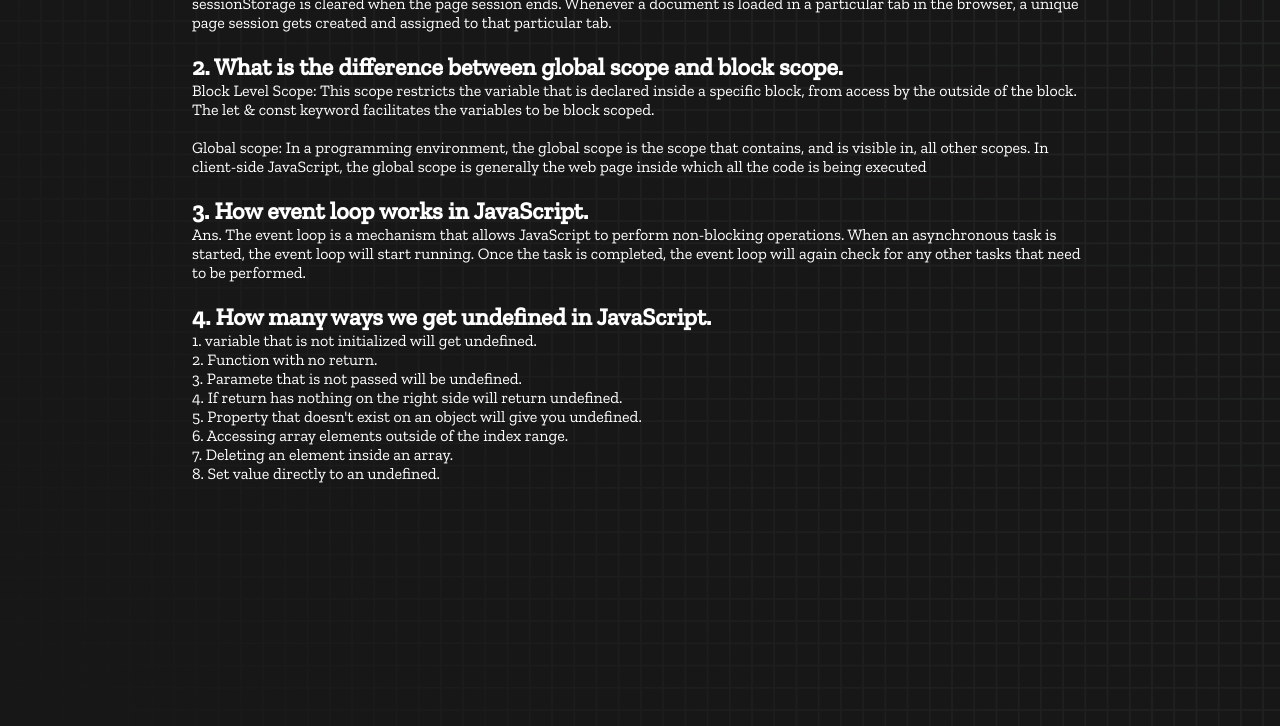
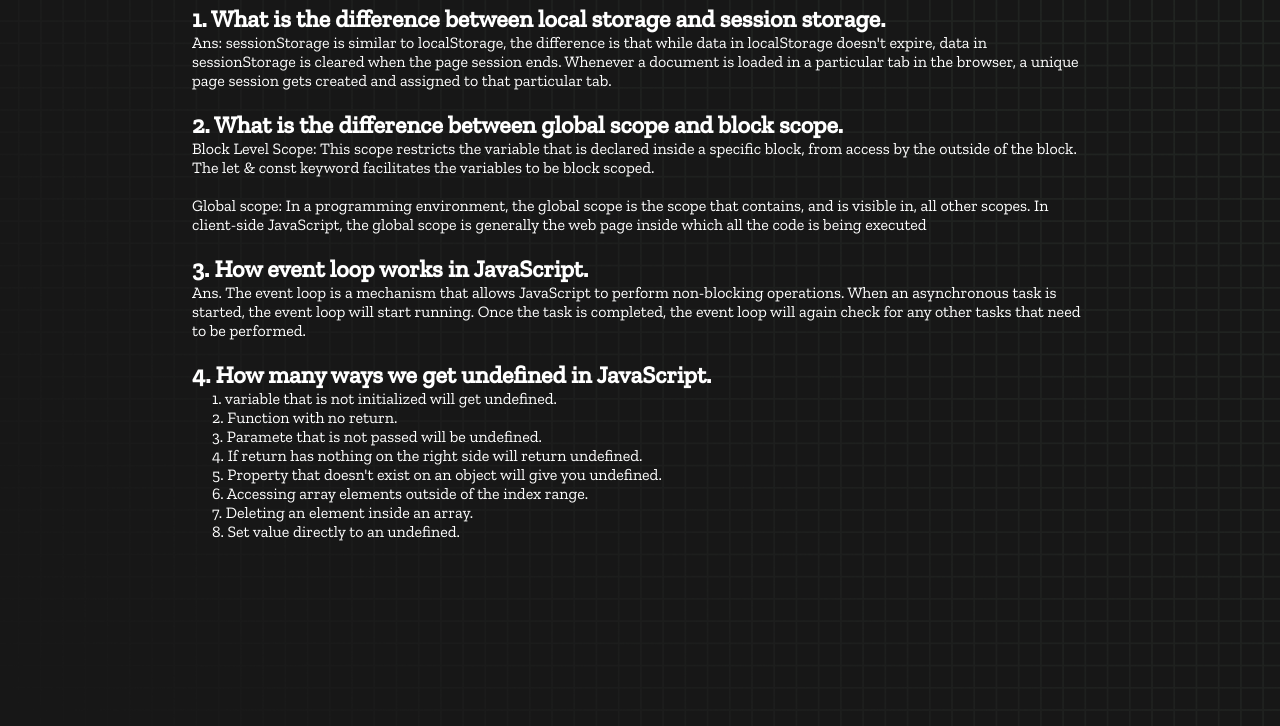
Before and after one commit to MotiurRahman/Speed-Monster, a plain HTML site: page blog.html in a window 1280 px wide. Shown: the part 74-800 px from the top of the page. Drawn offline with nearby package versions, Linux system fonts and the light colour scheme.

Commit message:
Finish Blog page

```diff
--- a/blog.html
+++ b/blog.html
@@ -19,19 +19,26 @@
         .queSection {
             margin-top: 20px;
         }
+
+        .leftPaddingItem {
+            padding-left: 20px;
+        }
     </style>
 </head>
 
 <body class="box-container">
+    <div>
+        <h1 class="title">Blog Page</h1>
+    </div>
     <section class="queSection">
-        <h1>1. What is the difference between local storage and session storage.</h1>
+        <h2>1. What is the difference between local storage and session storage.</h2>
         <p>Ans: sessionStorage is similar to localStorage, the difference is that while data in localStorage doesn't
             expire, data in sessionStorage is cleared when the page session ends. Whenever a document is loaded in a
             particular tab in the browser, a unique page session gets created and assigned to that particular tab.</p>
     </section>
 
     <section class="queSection">
-        <h1>2. What is the difference between global scope and block scope.</h1>
+        <h2>2. What is the difference between global scope and block scope.</h2>
         <p>Block Level Scope: This scope restricts the variable that is declared inside a specific block, from access by
             the outside of the block. The let & const keyword facilitates the variables to be block scoped.</p>
         <br>
@@ -42,7 +49,7 @@
     </section>
 
     <section class="queSection">
-        <h1>3. How event loop works in JavaScript.</h1>
+        <h2>3. How event loop works in JavaScript.</h2>
         <p>Ans. The event loop is a mechanism that allows JavaScript to perform non-blocking operations. When an
             asynchronous
             task is started, the event loop will start running. Once the task is completed, the event loop will again
@@ -50,15 +57,15 @@
     </section>
 
     <section class="queSection">
-        <h1>4. How many ways we get undefined in JavaScript.</h1>
-        <p>1. variable that is not initialized will get undefined.</p>
-        <p>2. Function with no return.</p>
-        <p>3. Paramete that is not passed will be undefined.</p>
-        <p>4. If return has nothing on the right side will return undefined.</p>
-        <p>5. Property that doesn't exist on an object will give you undefined.</p>
-        <p>6. Accessing array elements outside of the index range.</p>
-        <p>7. Deleting an element inside an array.</p>
-        <p>8. Set value directly to an undefined.</p>
+        <h2>4. How many ways we get undefined in JavaScript.</h2>
+        <p class="leftPaddingItem">1. variable that is not initialized will get undefined.</p>
+        <p class="leftPaddingItem">2. Function with no return.</p>
+        <p class="leftPaddingItem">3. Paramete that is not passed will be undefined.</p>
+        <p class="leftPaddingItem">4. If return has nothing on the right side will return undefined.</p>
+        <p class="leftPaddingItem">5. Property that doesn't exist on an object will give you undefined.</p>
+        <p class="leftPaddingItem">6. Accessing array elements outside of the index range.</p>
+        <p class="leftPaddingItem">7. Deleting an element inside an array.</p>
+        <p class="leftPaddingItem">8. Set value directly to an undefined.</p>
     </section>
 
 </body>
--- a/styles.css
+++ b/styles.css
@@ -67,8 +67,8 @@ body {
 
 #result {
   position: fixed;
-  top: 50%;
-  left: 50%;
+  top: 10%;
+  left: 10%;
   transform: translate(-50%, -50%);
   height: 250px;
   width: 400px;
```
